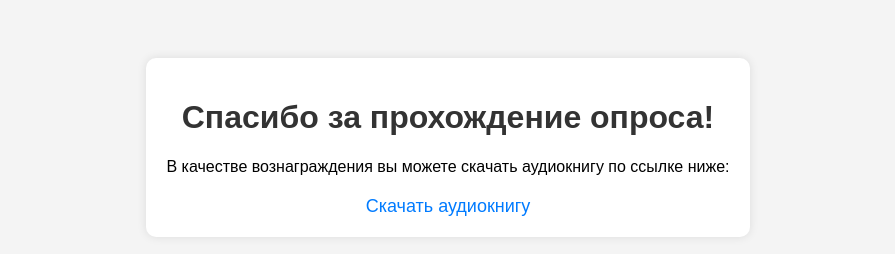
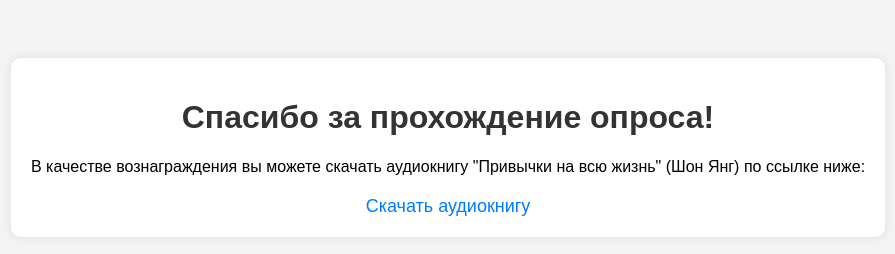
Before and after one commit to FarmerKarwer/research-reward, a plain HTML site: page index.html in a window 1280 px wide. Shown: the whole page, without its empty margins (192-1087 px from the left). Drawn offline with Linux system fonts and the light colour scheme.

Commit message:
Update index.html

```diff
--- a/index.html
+++ b/index.html
@@ -37,9 +37,9 @@
 <body>
     <div class="container">
         <h1>Спасибо за прохождение опроса!</h1>
-        <p>В качестве вознаграждения вы можете скачать аудиокнигу по ссылке ниже:</p>
+        <p>В качестве вознаграждения вы можете скачать аудиокнигу "Привычки на всю жизнь" (Шон Янг) по ссылке ниже:</p>
         <div class="link">
-            <a href="ВАША_ССЫЛКА_НА_АУДИОКНИГУ" target="_blank">Скачать аудиокнигу</a>
+            <a href="https://drive.google.com/file/d/1C5JYetEprMQ7A427wxPdxyI_jVciOG5Q/view?usp=sharing" target="_blank">Скачать аудиокнигу</a>
         </div>
     </div>
 </body>
```
